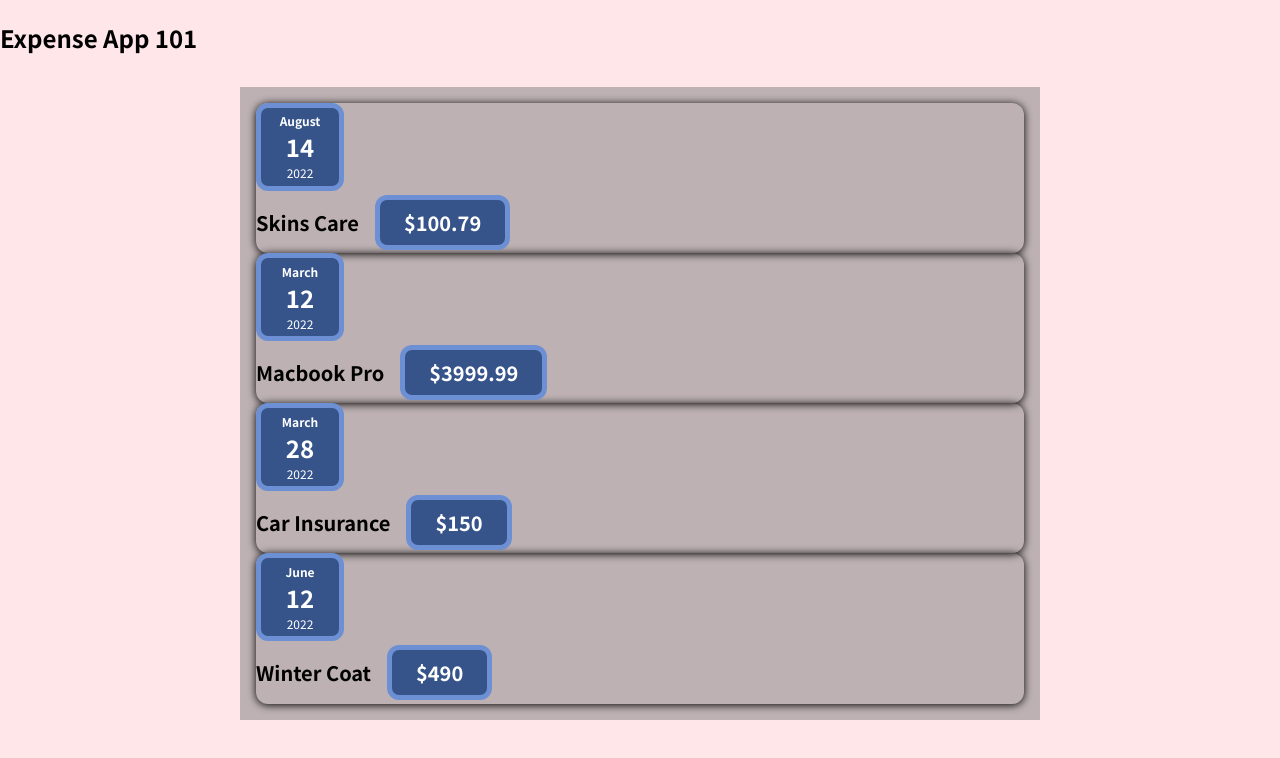
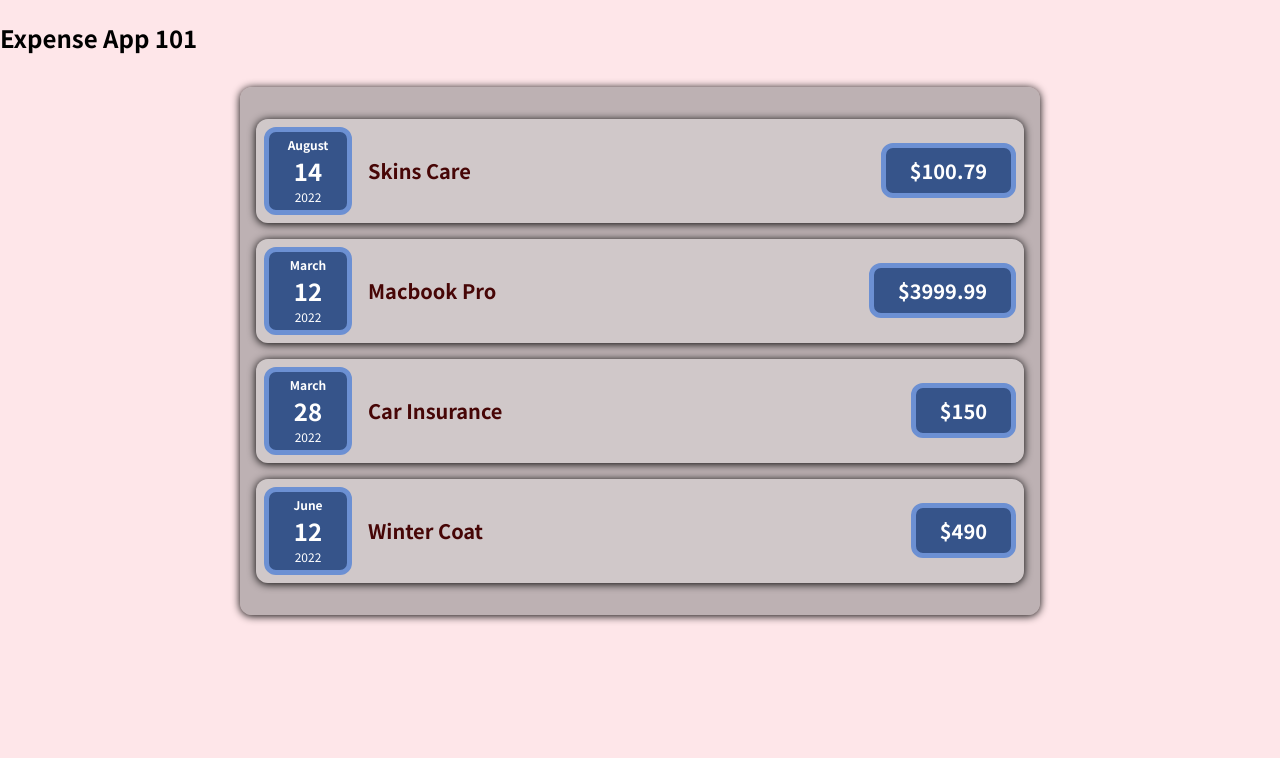
Before and after one commit to thaian161/react-playground, a React (Create React App) app: page / in a window 1280 px wide. Shown: the top 758 px of the page. Built offline with nearby package versions, Linux system fonts and the light colour scheme.

Commit message:
allow dynamic classes to be add using props.className

```diff
--- a/src/components/Card.js
+++ b/src/components/Card.js
@@ -1,10 +1,13 @@
-import "./Card.css";
+import React from 'react';
+
+import './Card.css';
 
 //this Card components act like a wrapper component
-function Card(props) {
-  return (
-    <div className="card">{props.children}</div>
-  )
-}
+const Card = (props) => {
+  //Allow dynamic classes from everywhere to work with the wrapper class "card"
+  const classes = 'card ' + props.className;
+
+  return <div className={classes}>{props.children}</div>;
+};
 
 export default Card;
--- a/src/components/Expenses.js
+++ b/src/components/Expenses.js
@@ -1,10 +1,10 @@
 import ExpenseItem from './ExpenseItem';
-
+import Card from './Card';
 import './Expenses.css';
 
-export default function Expenses  (props) {
+const Expenses = (props) => {
   return (
-    <div className="expenses">
+    <Card className="expenses">
       <ExpenseItem
         title={props.items[0].title}
         amount={props.items[0].amount}
@@ -25,6 +25,8 @@ export default function Expenses  (props) {
         amount={props.items[3].amount}
         date={props.items[3].date}
       />
-    </div>
+    </Card>
   );
 }
+
+export default Expenses;
```
Also changed, not shown: src/components/ExpenseItem.js (+5 -7 lines), 1 other file (tests, documents, lock files or other folders).
